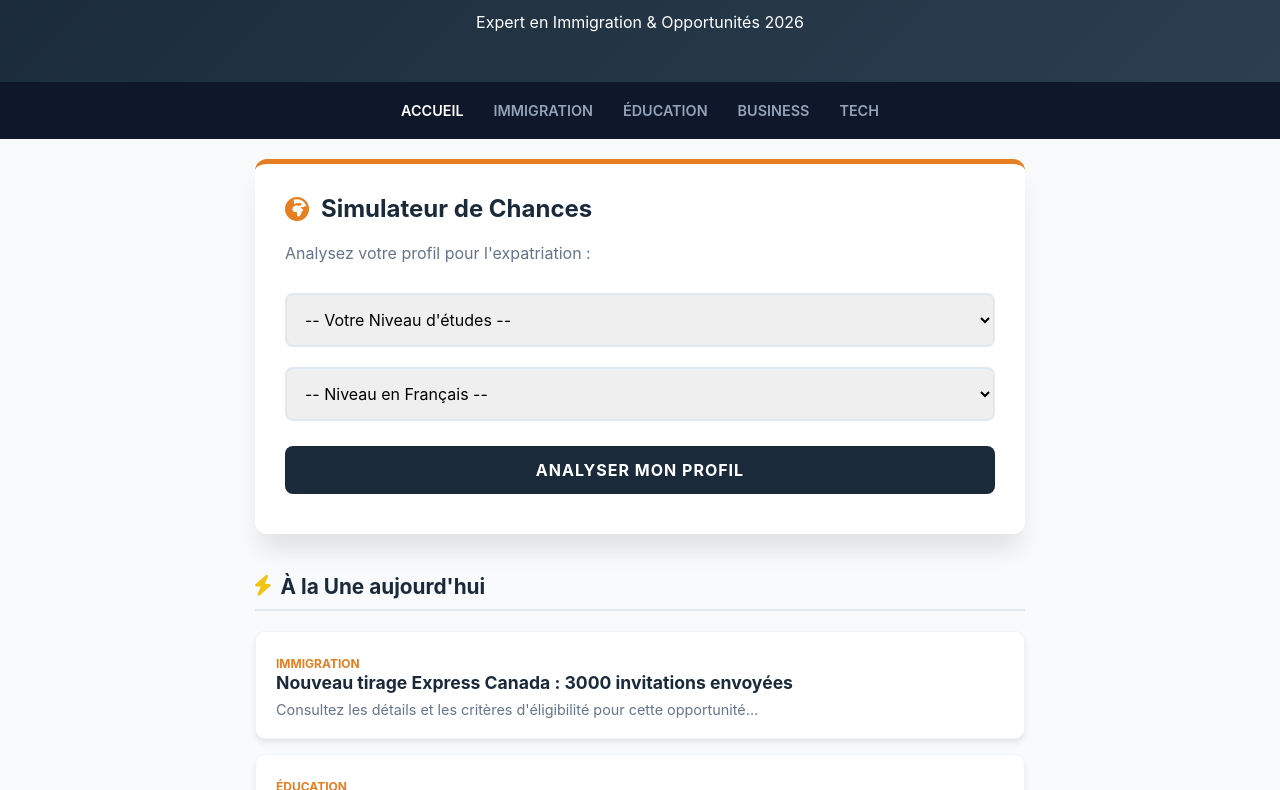
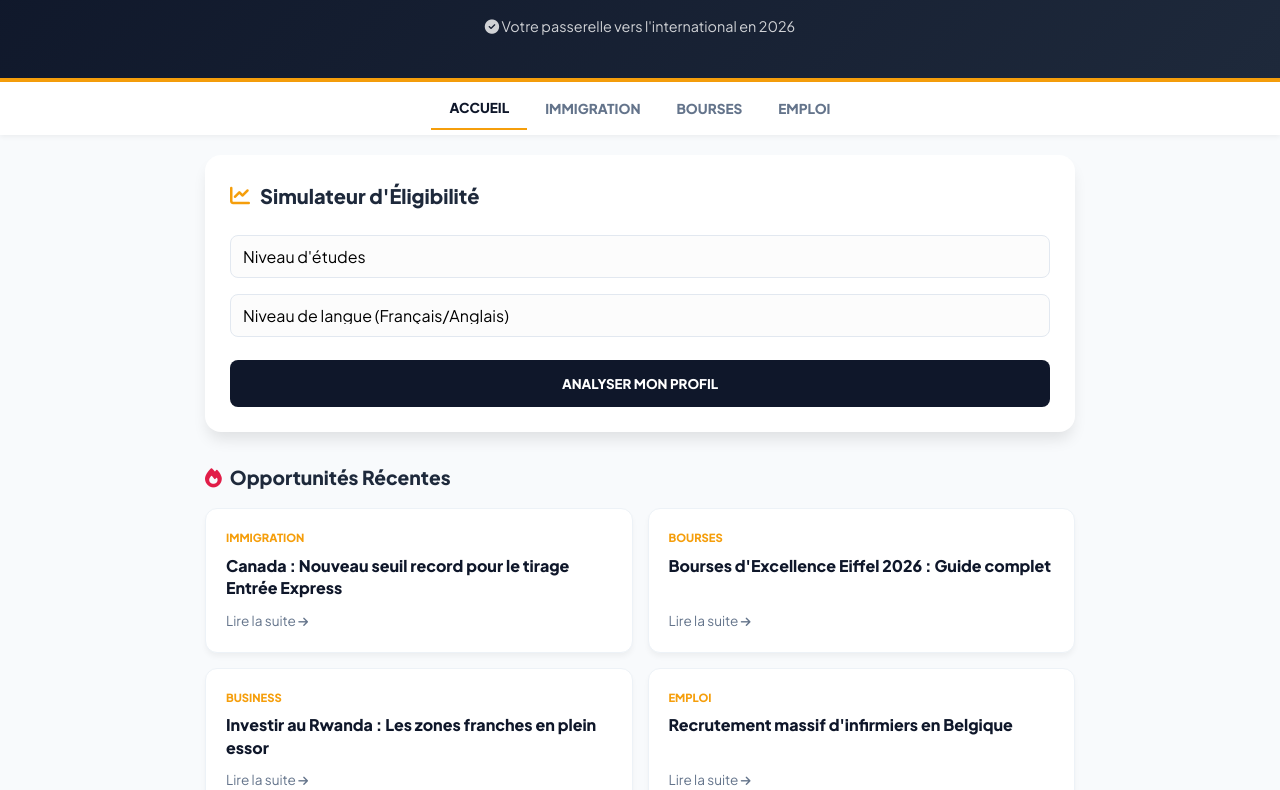
Before and after one commit to ryadh202431-creator/afrique-horizon, a plain HTML site: page index.html in a window 1280 px wide. Shown: the part 121-911 px from the top of the page. Drawn offline with Linux system fonts and the light colour scheme.

Commit message:
Update index.html

```diff
--- a/index.html
+++ b/index.html
@@ -5,118 +5,128 @@
     <meta name="viewport" content="width=device-width, initial-scale=1.0">
     <title>Afrique Horizon | Guide 2026</title>
 
-    <link rel="stylesheet" href="https://cdnjs.cloudflare.com/ajax/libs/font-awesome/6.0.0/css/all.min.css">
+    <link rel="stylesheet" href="https://cdnjs.cloudflare.com/ajax/libs/font-awesome/6.4.0/css/all.min.css">
+    <link href="https://fonts.googleapis.com/css2?family=Plus+Jakarta+Sans:wght@400;600;800&display=swap" rel="stylesheet">
 
     <style>
         :root {
-            --navy: #1a2a3a; /* اللون الكحلي الجديد */
-            --accent: #e67e22; /* البرتقالي الاحترافي */
-            --bg-light: #f8fafc;
+            --primary: #0f172a;
+            --accent: #f59e0b;
+            --accent-hover: #d97706;
+            --text-main: #1e293b;
+            --text-light: #64748b;
+            --bg-body: #f8fafc;
             --white: #ffffff;
+            --shadow: 0 10px 15px -3px rgba(0, 0, 0, 0.1);
         }
 
-        * { box-sizing: border-box; margin: 0; padding: 0; font-family: 'Inter', -apple-system, sans-serif; }
-        body { background: var(--bg-light); color: var(--navy); }
+        * { box-sizing: border-box; margin: 0; padding: 0; font-family: 'Plus Jakarta Sans', sans-serif; }
 
-        /* Professional Text Logo Header */
+        body { background: var(--bg-body); color: var(--text-main); line-height: 1.6; }
+
+        /* --- Header & Logo --- */
         header {
-            background: var(--navy);
+            background: linear-gradient(135deg, #0f172a 0%, #1e293b 100%);
             color: var(--white);
-            padding: 50px 20px;
+            padding: 40px 20px;
             text-align: center;
-            background-image: linear-gradient(135deg, #1a2a3a 0%, #2c3e50 100%);
+            border-bottom: 4px solid var(--accent);
         }
         .logo-box {
             display: inline-block;
-            border: 3px solid var(--accent);
-            padding: 10px 20px;
-            margin-bottom: 15px;
+            border: 2px solid var(--accent);
+            padding: 8px 25px;
+            margin-bottom: 10px;
+            border-radius: 4px;
         }
-        header h1 { font-size: 2.2rem; letter-spacing: 2px; }
+        header h1 { font-size: clamp(1.5rem, 5vw, 2.2rem); letter-spacing: 1px; text-transform: uppercase; }
         header span { color: var(--accent); }
+        header p { opacity: 0.8; font-size: 0.9rem; margin-top: 10px; }
 
-        nav { background: #0f172a; position: sticky; top: 0; z-index: 1000; display: flex; justify-content: center; padding: 10px; overflow-x: auto; }
-        nav button { background: none; border: none; color: #94a3b8; padding: 10px 15px; cursor: pointer; font-size: 0.9rem; font-weight: 600; transition: 0.3s; white-space: nowrap; }
-        nav button:hover, nav button.active { color: var(--white); }
+        /* --- Navigation --- */
+        nav {
+            background: var(--white);
+            position: sticky;
+            top: 0;
+            z-index: 1000;
+            display: flex;
+            justify-content: center;
+            padding: 5px;
+            box-shadow: 0 2px 5px rgba(0,0,0,0.05);
+            overflow-x: auto;
+        }
+        nav button {
+            background: none; border: none; color: var(--text-light);
+            padding: 12px 18px; cursor: pointer; font-size: 0.85rem;
+            font-weight: 700; transition: 0.3s; white-space: nowrap;
+        }
+        nav button:hover, nav button.active { color: var(--primary); border-bottom: 2px solid var(--accent); }
 
-        .container { max-width: 800px; margin: 20px auto; padding: 0 15px; }
+        .container { max-width: 900px; margin: 20px auto; padding: 0 15px; }
 
-        /* Simulator Box - Professional Navy Theme */
+        /* --- Simulator --- */
         .simulator {
             background: var(--white);
-            padding: 30px;
-            border-radius: 12px;
-            box-shadow: 0 20px 25px -5px rgba(0, 0, 0, 0.1);
-            margin-bottom: 40px;
-            border-top: 5px solid var(--accent);
+            padding: 25px;
+            border-radius: 16px;
+            box-shadow: var(--shadow);
+            margin-bottom: 30px;
         }
-        .simulator h2 {
-            font-size: 1.5rem;
-            margin-bottom: 20px;
-            display: flex;
-            align-items: center;
-            gap: 12px;
-            color: var(--navy);
+        .simulator h2 { font-size: 1.25rem; margin-bottom: 15px; display: flex; align-items: center; gap: 10px; }
+        .simulator h2 i { color: var(--accent); }
+
+        select {
+            width: 100%; padding: 12px; margin: 8px 0;
+            border-radius: 8px; border: 1.5px solid #e2e8f0;
+            font-size: 1rem; appearance: none; background-color: #fcfcfc;
         }
-        .simulator i { color: var(--accent); } /* أيقونة الخريطة */
-
-        select, .analyze-btn {
-            width: 100%;
-            padding: 14px;
-            margin: 10px 0;
-            border-radius: 8px;
-            border: 2px solid #e2e8f0;
-            font-size: 1rem;
-            outline: none;
-        }
-        select:focus { border-color: var(--accent); }
 
         .analyze-btn {
-            background: var(--navy); /* تغيير لون الزر للكحلي */
-            color: white;
-            border: none;
-            font-weight: 700;
-            cursor: pointer;
-            text-transform: uppercase;
-            letter-spacing: 1px;
-            margin-top: 15px;
+            width: 100%; padding: 15px; background: var(--primary);
+            color: white; border: none; border-radius: 8px;
+            font-weight: 800; cursor: pointer; margin-top: 15px;
+            transition: 0.3s;
         }
         .analyze-btn:hover { background: #000; transform: translateY(-2px); }
 
         #result {
-            margin-top: 20px;
-            padding: 20px;
-            border-radius: 8px;
-            display: none;
-            background: #f1f5f9;
-            border-left: 5px solid var(--accent);
-            font-weight: 500;
+            margin-top: 20px; padding: 15px; border-radius: 8px;
+            display: none; background: #fffbeb; border: 1px solid #fef3c7;
+            color: #92400e; font-size: 0.95rem;
         }
 
-        /* News Section */
-        .section-title {
-            display: flex;
-            align-items: center;
-            gap: 10px;
-            font-size: 1.3rem;
-            margin: 30px 0 20px;
-            padding-bottom: 10px;
-            border-bottom: 2px solid #e2e8f0;
-        }
-        .section-title i { color: #f1c40f; } /* أيقونة البرق */
+        /* --- News Cards --- */
+        .section-title { font-size: 1.2rem; margin: 30px 0 15px; display: flex; align-items: center; gap: 8px; }
+
+        .articles-grid { display: grid; grid-template-columns: 1fr; gap: 15px; }
+        @media (min-width: 600px) { .articles-grid { grid-template-columns: 1fr 1fr; } }
 
         .card {
-            background: var(--white);
-            padding: 20px;
-            border-radius: 10px;
-            margin-bottom: 15px;
-            box-shadow: 0 4px 6px -1px rgba(0, 0, 0, 0.1);
-            border: 1px solid #f1f5f9;
+            background: var(--white); padding: 20px; border-radius: 12px;
+            box-shadow: 0 4px 6px -1px rgba(0,0,0,0.05);
+            border: 1px solid #edf2f7; transition: 0.3s; cursor: pointer;
+            display: flex; flex-direction: column; justify-content: space-between;
         }
-        .card h3 { font-size: 1.1rem; margin-bottom: 8px; color: var(--navy); }
-        .tag { font-size: 0.75rem; font-weight: 700; color: var(--accent); text-transform: uppercase; }
+        .card:hover { transform: translateY(-5px); box-shadow: var(--shadow); border-color: var(--accent); }
+        .tag { font-size: 0.7rem; font-weight: 800; color: var(--accent); text-transform: uppercase; margin-bottom: 8px; display: block; }
+        .card h3 { font-size: 1rem; line-height: 1.4; color: var(--primary); margin-bottom: 10px; }
+        .card p { font-size: 0.85rem; color: var(--text-light); }
 
-        footer { text-align: center; padding: 40px; background: var(--navy); color: #94a3b8; font-size: 0.8rem; }
+        /* --- Modal (Article Popup) --- */
+        .modal {
+            display: none; position: fixed; z-index: 2000; left: 0; top: 0;
+            width: 100%; height: 100%; background: rgba(0,0,0,0.5);
+            align-items: center; justify-content: center; padding: 20px;
+        }
+        .modal-content {
+            background: white; padding: 30px; border-radius: 15px;
+            max-width: 500px; width: 100%; position: relative;
+            animation: slideUp 0.3s ease-out;
+        }
+        @keyframes slideUp { from { transform: translateY(20px); opacity: 0; } to { transform: translateY(0); opacity: 1; } }
+        .close-modal { position: absolute; top: 15px; right: 15px; font-size: 1.5rem; cursor: pointer; color: var(--text-light); }
+
+        footer { text-align: center; padding: 40px 20px; background: var(--primary); color: #94a3b8; font-size: 0.75rem; margin-top: 50px; }
     </style>
 </head>
 <body>
@@ -125,60 +135,116 @@
     <div class="logo-box">
         <h1>AFRIQUE <span>HORIZON</span></h1>
     </div>
-    <p>Expert en Immigration & Opportunités 2026</p>
+    <p><i class="fas fa-check-circle"></i> Votre passerelle vers l'international en 2026</p>
 </header>
 
 <nav>
-    <button onclick="window.location.reload()" class="active">ACCUEIL</button>
+    <button class="active">ACCUEIL</button>
     <button>IMMIGRATION</button>
-    <button>ÉDUCATION</button>
-    <button>BUSINESS</button>
-    <button>TECH</button>
+    <button>BOURSES</button>
+    <button>EMPLOI</button>
 </nav>
 
 <div class="container">
     <section class="simulator">
-        <h2><i class="fas fa-globe-africa"></i> Simulateur de Chances</h2>
-        <p style="color: #64748b; margin-bottom: 20px;">Analysez votre profil pour l'expatriation :</p>
-
+        <h2><i class="fas fa-chart-line"></i> Simulateur d'Éligibilité</h2>
         <select id="eduLevel">
-            <option value="">-- Votre Niveau d'études --</option>
-            <option value="3">Doctorat / Chercheur</option>
+            <option value="">Niveau d'études</option>
+            <option value="3">Doctorat / PhD</option>
             <option value="2">Master / Ingénieur</option>
             <option value="1">Licence / Technicien</option>
-            <option value="0">Baccalauréat ou moins</option>
+            <option value="0">Baccalauréat</option>
         </select>
 
         <select id="langLevel">
-            <option value="">-- Niveau en Français --</option>
-            <option value="3">Avancé (C1/C2)</option>
-            <option value="2">Intermédiaire (B2)</option>
-            <option value="1">Seuil (B1)</option>
+            <option value="">Niveau de langue (Français/Anglais)</option>
+            <option value="3">Expert (C1/C2)</option>
+            <option value="2">Avancé (B2)</option>
+            <option value="1">Intermédiaire (B1)</option>
             <option value="0">Débutant</option>
         </select>
 
-        <button class="analyze-btn" onclick="calculateProfile()">Analyser mon profil</button>
-
+        <button class="analyze-btn" onclick="calculateProfile()">ANALYSER MON PROFIL</button>
         <div id="result"></div>
     </section>
 
-    <h2 class="section-title"><i class="fas fa-bolt"></i> À la Une aujourd'hui</h2>
-    <div id="articlesGrid">
+    <h2 class="section-title"><i class="fas fa-fire" style="color:#e11d48"></i> Opportunités Récentes</h2>
+    <div class="articles-grid" id="articlesGrid">
         </div>
 </div>
 
+<div id="articleModal" class="modal">
+    <div class="modal-content">
+        <span class="close-modal" onclick="closeModal()">&times;</span>
+        <span id="modalTag" class="tag"></span>
+        <h2 id="modalTitle" style="margin: 15px 0;"></h2>
+        <p id="modalBody" style="color: var(--text-light);"></p>
+        <button class="analyze-btn" onclick="closeModal()">Fermer</button>
+    </div>
+</div>
+
 <footer>
-    <p>&copy; 2026 AFRIQUE HORIZON. Tous droits réservés.</p>
+    <p>&copy; 2026 AFRIQUE HORIZON. <br> Expertise en mobilité internationale et développement.</p>
 </footer>
 
 <script>
+    const newsData = [
+        {
+            cat: "Immigration",
+            title: "Canada : Nouveau seuil record pour le tirage Entrée Express",
+            content: "Le gouvernement canadien a annoncé l'ouverture de 3000 places supplémentaires pour les travailleurs qualifiés francophones. Les dossiers avec un score supérieur à 450 sont prioritaires cette semaine."
+        },
+        {
+            cat: "Bourses",
+            title: "Bourses d'Excellence Eiffel 2026 : Guide complet",
+            content: "Le programme de bourses Eiffel est désormais ouvert. Ce programme finance vos études de Master et de Doctorat en France, incluant les billets d'avion et une allocation mensuelle de 1181€."
+        },
+        {
+            cat: "Business",
+            title: "Investir au Rwanda : Les zones franches en plein essor",
+            content: "Kigali devient le hub technologique de l'Afrique. Découvrez comment les entrepreneurs étrangers peuvent bénéficier d'exonérations fiscales totales pendant 5 ans."
+        },
+        {
+            cat: "Emploi",
+            title: "Recrutement massif d'infirmiers en Belgique",
+            content: "Plusieurs hôpitaux de Wallonie recherchent activement du personnel soignant africain avec une procédure de visa accélérée (Card Bleue Européenne)."
+        }
+    ];
+
+    function loadArticles() {
+        const grid = document.getElementById('articlesGrid');
+        newsData.forEach((item, index) => {
+            grid.innerHTML += `
+                <div class="card" onclick="openArticle(${index})">
+                    <div>
+                        <span class="tag">${item.cat}</span>
+                        <h3>${item.title}</h3>
+                    </div>
+                    <p>Lire la suite <i class="fas fa-arrow-right" style="font-size:0.7rem"></i></p>
+                </div>
+            `;
+        });
+    }
+
+    function openArticle(index) {
+        const item = newsData[index];
+        document.getElementById('modalTitle').innerText = item.title;
+        document.getElementById('modalTag').innerText = item.cat;
+        document.getElementById('modalBody').innerText = item.content;
+        document.getElementById('articleModal').style.display = 'flex';
+    }
+
+    function closeModal() {
+        document.getElementById('articleModal').style.display = 'none';
+    }
+
     function calculateProfile() {
         const edu = document.getElementById('eduLevel').value;
         const lang = document.getElementById('langLevel').value;
         const resBox = document.getElementById('result');
 
         if(edu === "" || lang === "") {
-            alert("Veuillez sélectionner votre profil");
+            alert("Sélectionnez vos informations SVP");
             return;
         }
 
@@ -186,31 +252,21 @@
         resBox.style.display = "block";
 
         if(score >= 5) {
-            resBox.innerHTML = "🏆 <strong>Profil Excellent :</strong> Vos chances pour le Canada et l'Europe sont de 95%. Nous vous recommandons de préparer votre dossier immédiatement.";
+            resBox.innerHTML = "<strong>🔥 Profil Élite :</strong> Éligibilité immédiate pour les programmes prioritaires. Préparez vos tests de langue (TEF/IELTS).";
         } else if(score >= 3) {
-            resBox.innerHTML = "📈 <strong>Profil Compétitif :</strong> Bonnes chances. Un score B2/C1 en langue est votre clé de succès.";
+            resBox.innerHTML = "<strong>⭐ Profil Solide :</strong> Vous avez de bonnes bases. Concentrez-vous sur l'obtention d'une offre d'emploi pour garantir votre visa.";
         } else {
-            resBox.innerHTML = "🔍 <strong>Conseil d'expert :</strong> Nous vous suggérons d'améliorer votre niveau de langue pour augmenter vos points d'immigration.";
+            resBox.innerHTML = "<strong>📚 Conseil :</strong> Votre profil nécessite un renforcement linguistique ou une formation courte certifiante pour augmenter vos points.";
         }
     }
 
-    // توليد مقالات تجريبية بشكل احترافي
-    const news = [
-        { cat: "Immigration", title: "Nouveau tirage Express Canada : 3000 invitations envoyées" },
-        { cat: "Éducation", title: "Bourses France 2026 : Ouverture des candidatures Campus France" },
-        { cat: "Business", title: "Investir au Sénégal : Les 5 secteurs porteurs cette année" }
-    ];
+    // Close modal when clicking outside
+    window.onclick = function(event) {
+        const modal = document.getElementById('articleModal');
+        if (event.target == modal) closeModal();
+    }
 
-    const grid = document.getElementById('articlesGrid');
-    news.forEach(item => {
-        grid.innerHTML += `
-            <div class="card">
-                <span class="tag">${item.cat}</span>
-                <h3>${item.title}</h3>
-                <p style="color:#64748b; font-size:0.9rem;">Consultez les détails et les critères d'éligibilité pour cette opportunité...</p>
-            </div>
-        `;
-    });
+    window.onload = loadArticles;
 </script>
 
 </body>
```
